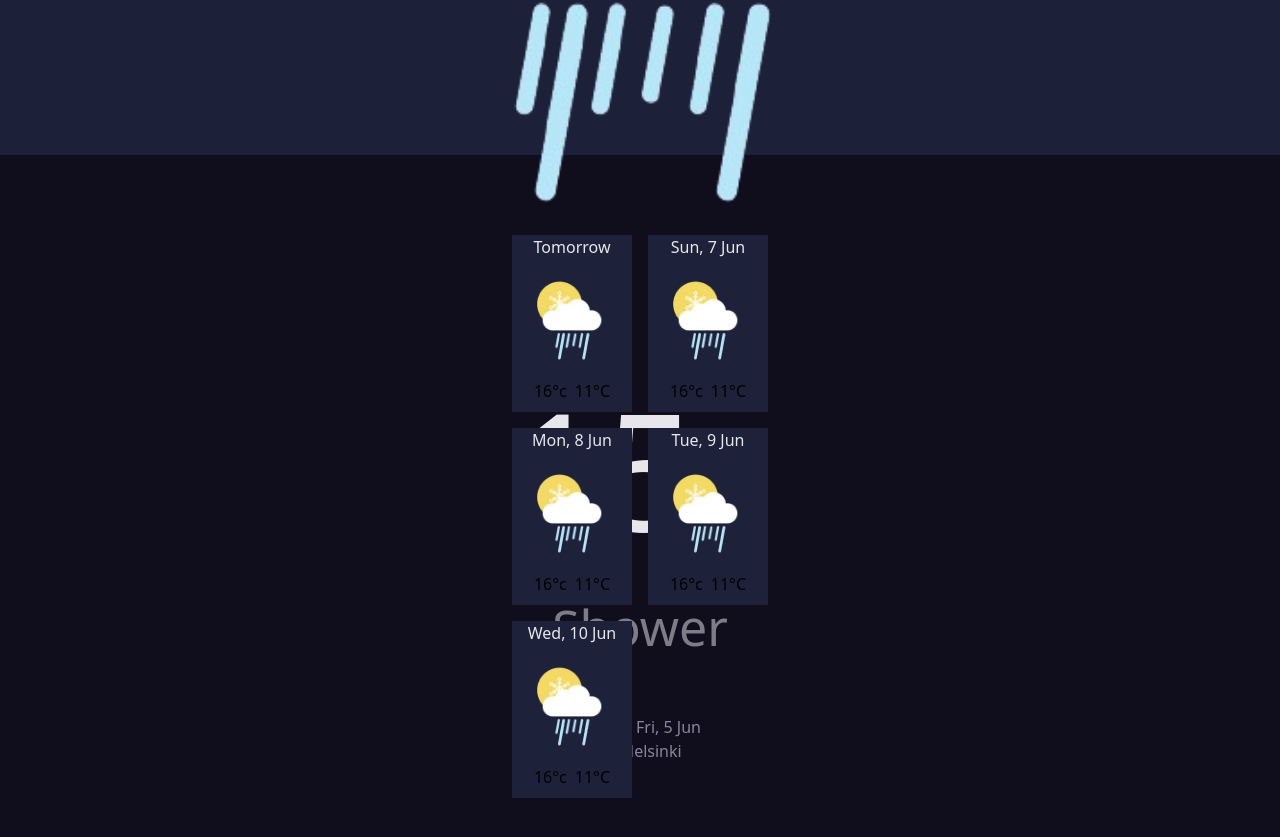
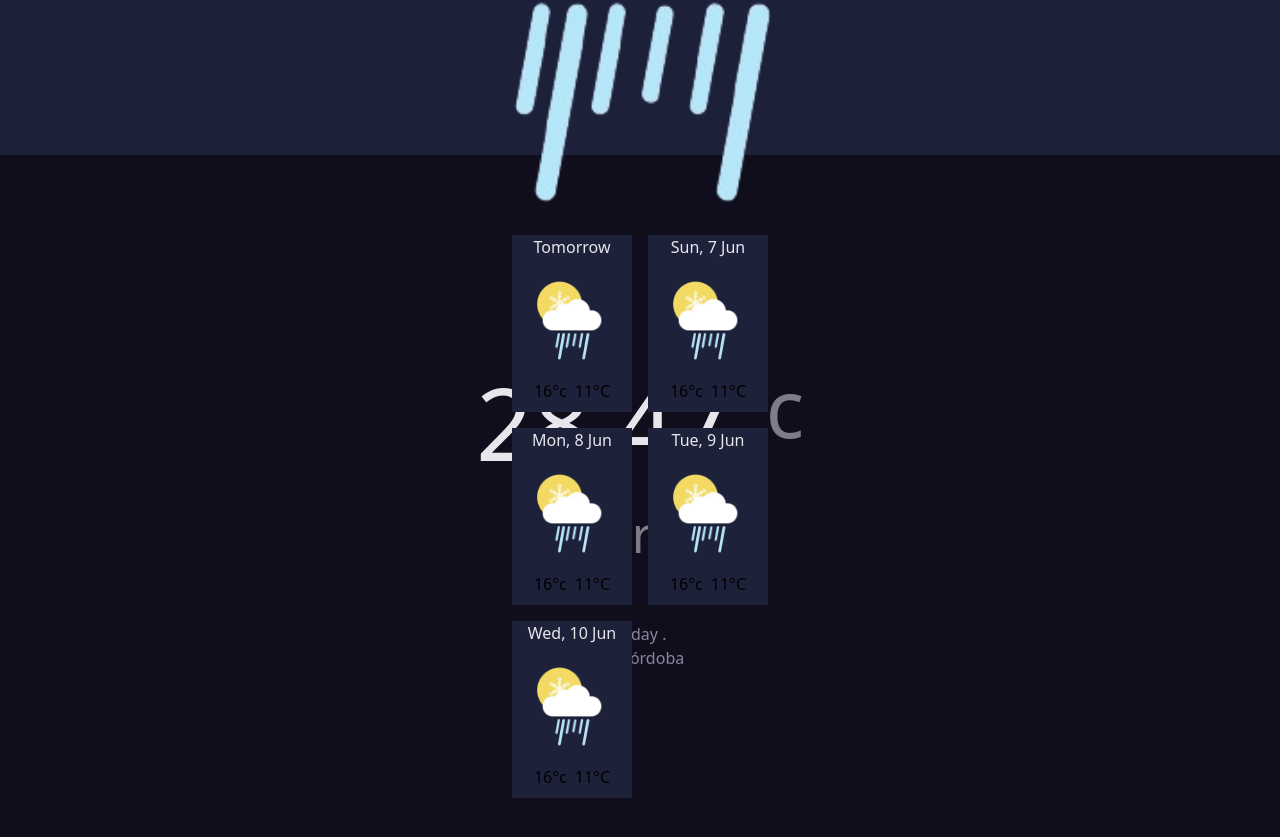
Before and after one commit to VictoriaTorres0/Weather-app, a React (Vite) app: page / in a window 1280 px wide. Shown: the part 1445-2282 px from the top of the page. Built offline with nearby package versions, Linux system fonts and the light colour scheme.

Commit message:
Se agregó la información proporcionada en la variable data, para mostrar la temperatura actual, la descripción del clima y el nombre del lugar. Adémas agregué un boton para buscar lugares.

```diff
--- a/src/pages/SearchPlaces.jsx
+++ b/src/pages/SearchPlaces.jsx
@@ -1,27 +1,33 @@
 import { MdMyLocation } from "react-icons/md";
 import "../pages/SearchPlaces.css";
 import { FaLocationDot } from "react-icons/fa6";
-function SearchPlaces() {
+import { useState } from "react";
+
+function SearchPlaces({ data }) {
   return (
     <div className="Container-SearchPlaces h-screen">
       <div className="flex justify-between px-3">
-        <p className="text-[#E7E7EB] bg-[#6E707A] p-3">Search for places</p>
+        <button className="text-[#E7E7EB] bg-[#6E707A] p-3">
+          Search for places
+        </button>
         <MdMyLocation className="text-[#E7E7EB] bg-[#6E707A] size-8 rounded-full p-1" />
       </div>
       <div className="flex justify-center items-center pt-12">
         <img className="w-[70%]" src="/src/images/rain.png" alt="" />
       </div>
       <div className="flex justify-center text-center w-[100%]">
-        <p className="text-[162px] text-[#E7E7EB]">15</p>
-        <p className="text-[80px] text-[#e7e7eb83] pt-20">°c</p>
+        <p className="text-[100px] text-[#E7E7EB]">{data.main.temp}</p>
+        <p className="text-[80px] text-[#e7e7eb83] ">°c</p>
       </div>
       <div className="pb-[50px]">
-        <p className="text-[#e7e7eb83] text-[50px] text-center">Shower</p>
+        <p className="text-[#e7e7eb83] text-[50px] text-center">
+          {data.weather[0].description}
+        </p>
       </div>
-      <p className="text-[#88869D]">Today . Fri, 5 Jun</p>
+      <p className="text-[#88869D]">Today . </p>
       <div className="flex justify-center text-center gap-2 pb-9">
         <FaLocationDot className="text-[#88869D]" />
-        <p className="text-[#88869D]">Helsinki</p>
+        <p className="text-[#88869D]">{data.name}</p>
       </div>
     </div>
   );
```
